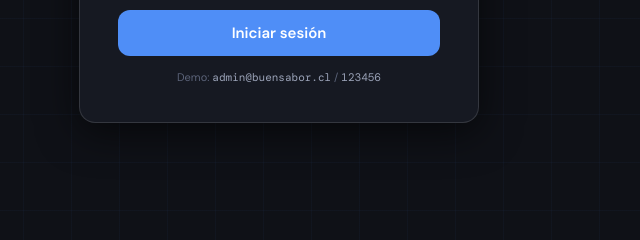
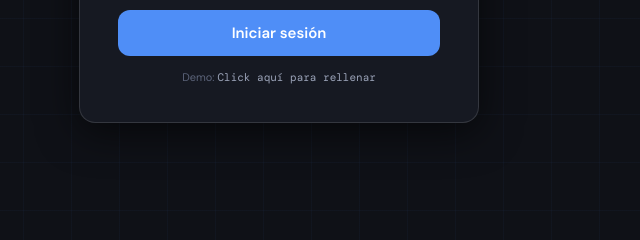
Before and after one commit to ignaciozentenoq-byte/quickpos, a website: page index.html in a window 1280 px wide. Shown: the part 510-750 px from the top of the page, 361-1001 px from the left. Drawn offline with nearby package versions, Linux system fonts and the light colour scheme.

Commit message:
Update index.html

```diff
--- a/index.html
+++ b/index.html
@@ -453,8 +453,7 @@ tr:hover .tbl-row-acts{opacity:1;}
       <button class="forgot-btn" onclick="showToast('Revisa tu correo para recuperar la contraseña','info')">¿Olvidaste tu contraseña?</button>
     </div>
     <button class="btn-login" id="l-btn" onclick="doLogin()">Iniciar sesión</button>
-    <div class="login-demo">Demo: <span style="font-family:var(--mono);color:var(--text2)">admin@buensabor.cl</span> / <span style="font-family:var(--mono);color:var(--text2)">123456</span></div>
-  </div>
+    <div class="login-demo">Demo: <span style="font-family:var(--mono);color:var(--text2);cursor:pointer" onclick="document.getElementById('l-email').value='admin@buensabor.cl';document.getElementById('l-pass').value='123456'">Click aquí para rellenar</span></div>
 </div>
 
 <!-- ═══════════════════════════════════════════════════
```
